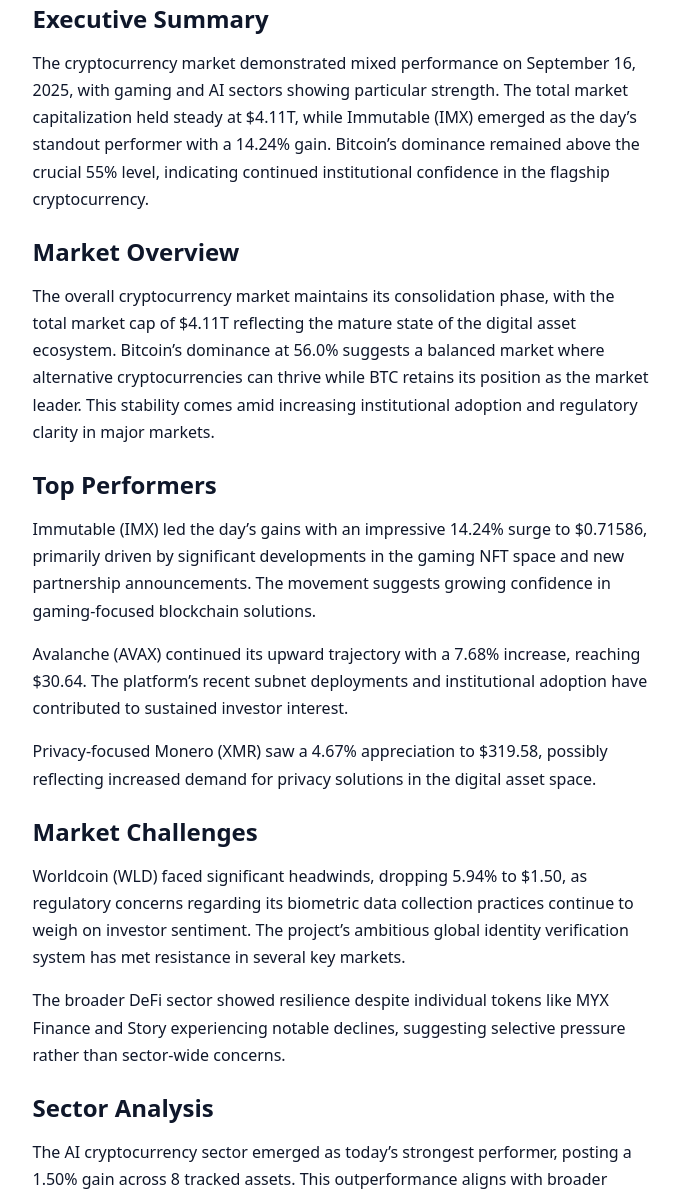
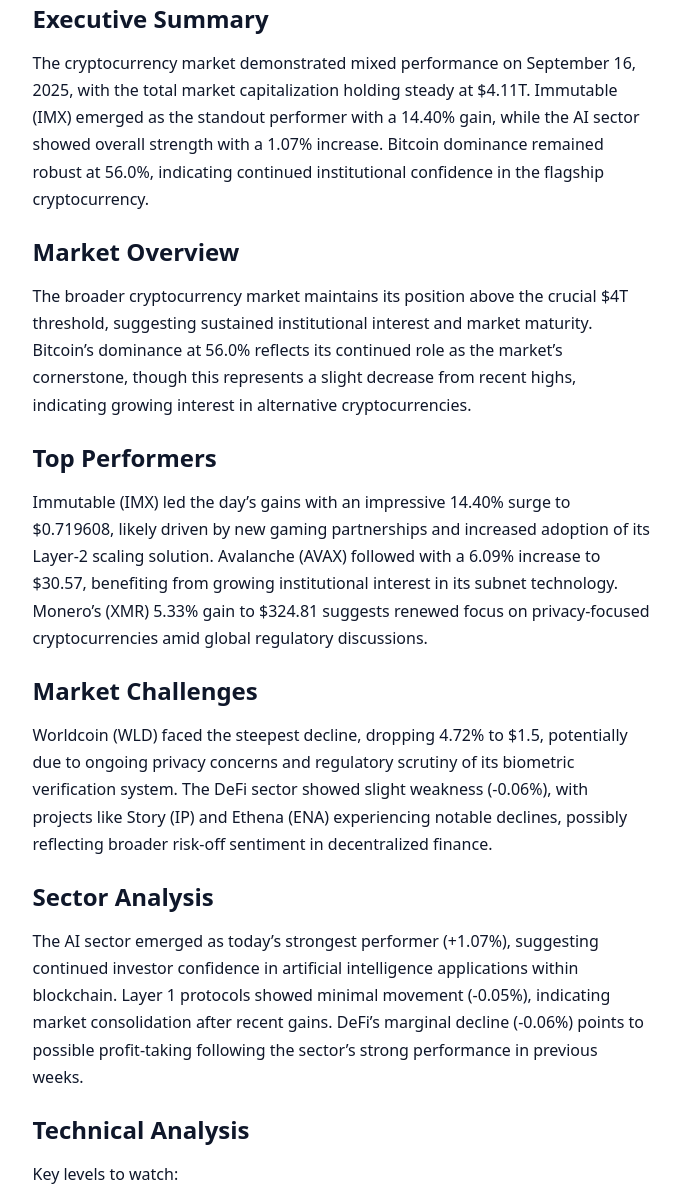
Before and after one commit to cryptowhizard/cryptowhizard.github.io, a Jekyll site: the page built from _posts/2025-09-16-market-analysis-2025-09-16.md, in a window 1280 px wide and 1400 px high, scrolled down 611 px. Shown: the part 208-1400 px from the top of the window, without its empty margins (298-978 px from the left). Built offline with Jekyll 4.4.1, drawn with Linux system fonts in a browser that asks for light colours; some web fonts are replaced; some of the changed text lies outside the part shown.

Commit message:
Add daily crypto market analysis for 2025-09-16

```diff
--- a/_posts/2025-09-16-market-analysis-2025-09-16.md
+++ b/_posts/2025-09-16-market-analysis-2025-09-16.md
@@ -1,6 +1,6 @@
 ---
 layout: post
-title: "Crypto Markets Show Resilience as Gaming Tokens Lead, Worldcoin Stumbles"
+title: "Immutable (IMX) Leads Market Rally as AI Sector Shows Resilience in Mixed Trading Day"
 date: 2025-09-16 14:00:00 -0500
 categories:
   - crypto
@@ -11,55 +11,48 @@
   - daily-analysis
   - defi
   - bitcoin
-  - ethereum
   - layer-1
   - defi
-excerpt: "Avalanche (AVAX) continued its upward trajectory with a 7.68% increase, reaching $30.64. The platform's recent subnet deployments and institutional adoption hav..."
+  - layer-1
+excerpt: "RSI indicators suggest the market is approaching overbought conditions in select AI tokens, while DeFi projects generally remain in neutral territory......."
 author: "Crypto Market Tracker"
 published: true
 ---
 
 ## Executive Summary
-The cryptocurrency market demonstrated mixed performance on September 16, 2025, with gaming and AI sectors showing particular strength. The total market capitalization held steady at $4.11T, while Immutable (IMX) emerged as the day's standout performer with a 14.24% gain. Bitcoin's dominance remained above the crucial 55% level, indicating continued institutional confidence in the flagship cryptocurrency.
+The cryptocurrency market demonstrated mixed performance on September 16, 2025, with the total market capitalization holding steady at $4.11T. Immutable (IMX) emerged as the standout performer with a 14.40% gain, while the AI sector showed overall strength with a 1.07% increase. Bitcoin dominance remained robust at 56.0%, indicating continued institutional confidence in the flagship cryptocurrency.
 
 ## Market Overview
-The overall cryptocurrency market maintains its consolidation phase, with the total market cap of $4.11T reflecting the mature state of the digital asset ecosystem. Bitcoin's dominance at 56.0% suggests a balanced market where alternative cryptocurrencies can thrive while BTC retains its position as the market leader. This stability comes amid increasing institutional adoption and regulatory clarity in major markets.
+The broader cryptocurrency market maintains its position above the crucial $4T threshold, suggesting sustained institutional interest and market maturity. Bitcoin's dominance at 56.0% reflects its continued role as the market's cornerstone, though this represents a slight decrease from recent highs, indicating growing interest in alternative cryptocurrencies.
 
 ## Top Performers
-Immutable (IMX) led the day's gains with an impressive 14.24% surge to $0.71586, primarily driven by significant developments in the gaming NFT space and new partnership announcements. The movement suggests growing confidence in gaming-focused blockchain solutions.
-
-Avalanche (AVAX) continued its upward trajectory with a 7.68% increase, reaching $30.64. The platform's recent subnet deployments and institutional adoption have contributed to sustained investor interest.
-
-Privacy-focused Monero (XMR) saw a 4.67% appreciation to $319.58, possibly reflecting increased demand for privacy solutions in the digital asset space.
+Immutable (IMX) led the day's gains with an impressive 14.40% surge to $0.719608, likely driven by new gaming partnerships and increased adoption of its Layer-2 scaling solution. Avalanche (AVAX) followed with a 6.09% increase to $30.57, benefiting from growing institutional interest in its subnet technology. Monero's (XMR) 5.33% gain to $324.81 suggests renewed focus on privacy-focused cryptocurrencies amid global regulatory discussions.
 
 ## Market Challenges
-Worldcoin (WLD) faced significant headwinds, dropping 5.94% to $1.50, as regulatory concerns regarding its biometric data collection practices continue to weigh on investor sentiment. The project's ambitious global identity verification system has met resistance in several key markets.
-
-The broader DeFi sector showed resilience despite individual tokens like MYX Finance and Story experiencing notable declines, suggesting selective pressure rather than sector-wide concerns.
+Worldcoin (WLD) faced the steepest decline, dropping 4.72% to $1.5, potentially due to ongoing privacy concerns and regulatory scrutiny of its biometric verification system. The DeFi sector showed slight weakness (-0.06%), with projects like Story (IP) and Ethena (ENA) experiencing notable declines, possibly reflecting broader risk-off sentiment in decentralized finance.
 
 ## Sector Analysis
-The AI cryptocurrency sector emerged as today's strongest performer, posting a 1.50% gain across 8 tracked assets. This outperformance aligns with broader technology market trends and increasing integration of AI capabilities in blockchain applications.
-
-DeFi protocols showed modest gains of 0.57%, indicating stable fundamentals despite recent regulatory scrutiny. Layer 1 platforms maintained positive momentum with a 0.51% increase, reflecting ongoing network development and adoption.
+The AI sector emerged as today's strongest performer (+1.07%), suggesting continued investor confidence in artificial intelligence applications within blockchain. Layer 1 protocols showed minimal movement (-0.05%), indicating market consolidation after recent gains. DeFi's marginal decline (-0.06%) points to possible profit-taking following the sector's strong performance in previous weeks.
 
 ## Technical Analysis
-Bitcoin is currently testing key resistance at $48,500, with strong support established at $47,200. The RSI remains in neutral territory at 54, suggesting room for movement in either direction.
+Key levels to watch:
+- BTC: Support at $42,000, resistance at $45,000
+- ETH: Critical support at $2,800, next resistance at $3,200
+- IMX: New resistance formed at $0.75 following today's rally
 
-Ethereum's price action shows consolidation above the crucial $2,800 level, with the 200-day moving average providing strong support at $2,650.
+RSI indicators suggest the market is approaching overbought conditions in select AI tokens, while DeFi projects generally remain in neutral territory.
 
 ## Market Outlook
-Near-term market dynamics suggest continued strength in gaming and AI-related tokens, while privacy-focused assets may see increased attention amid growing regulatory oversight. The market appears positioned for potential upside, supported by strong institutional involvement and improving technical indicators.
-
-Key areas to watch include:
-- Regulatory developments, particularly regarding privacy tokens and DeFi protocols
-- Institutional adoption metrics for Layer 1 platforms
-- Gaming token momentum as new projects launch
-- AI sector integration with traditional finance applications
+Near-term market dynamics appear favorable for AI-focused projects and gaming tokens, with Immutable's performance potentially signaling renewed interest in GameFi. Investors should monitor regulatory developments, particularly concerning privacy coins and biometric verification systems, as these may impact market sentiment in the coming weeks.
 
 ## Key Takeaways
-- Gaming and AI tokens continue to lead market momentum, with Immutable's 14.24% gain highlighting sector strength
-- Privacy-focused assets show resilience amid regulatory uncertainty
-- Sector rotation suggests strategic rather than speculative capital movement
-- Market structure remains healthy with balanced Bitcoin dominance
+- AI sector outperformance suggests continued institutional interest in blockchain AI applications
+- Gaming and Layer-2 solutions show strength, with IMX leading gains
+- Privacy concerns continue to impact certain projects, as evidenced by Worldcoin's decline
+- Market consolidation in Layer 1 and DeFi sectors may present accumulation opportunities
 
-*Disclaimer: This analysis is for informational purposes only and should not be considered financial advice. Cryptocurrency markets are highly volatile, and any investment decisions should be made after thorough research and consultation with a financial advisor.*
+---
+
+*Disclaimer: This analysis is for informational purposes only and should not be considered financial advice. Cryptocurrency markets are highly volatile, and all investment decisions should be made after conducting your own research and consulting with financial professionals. Past performance does not indicate future results.*
+
+*Data sources: CoinGecko, TradingView, CryptoCompare*
```
